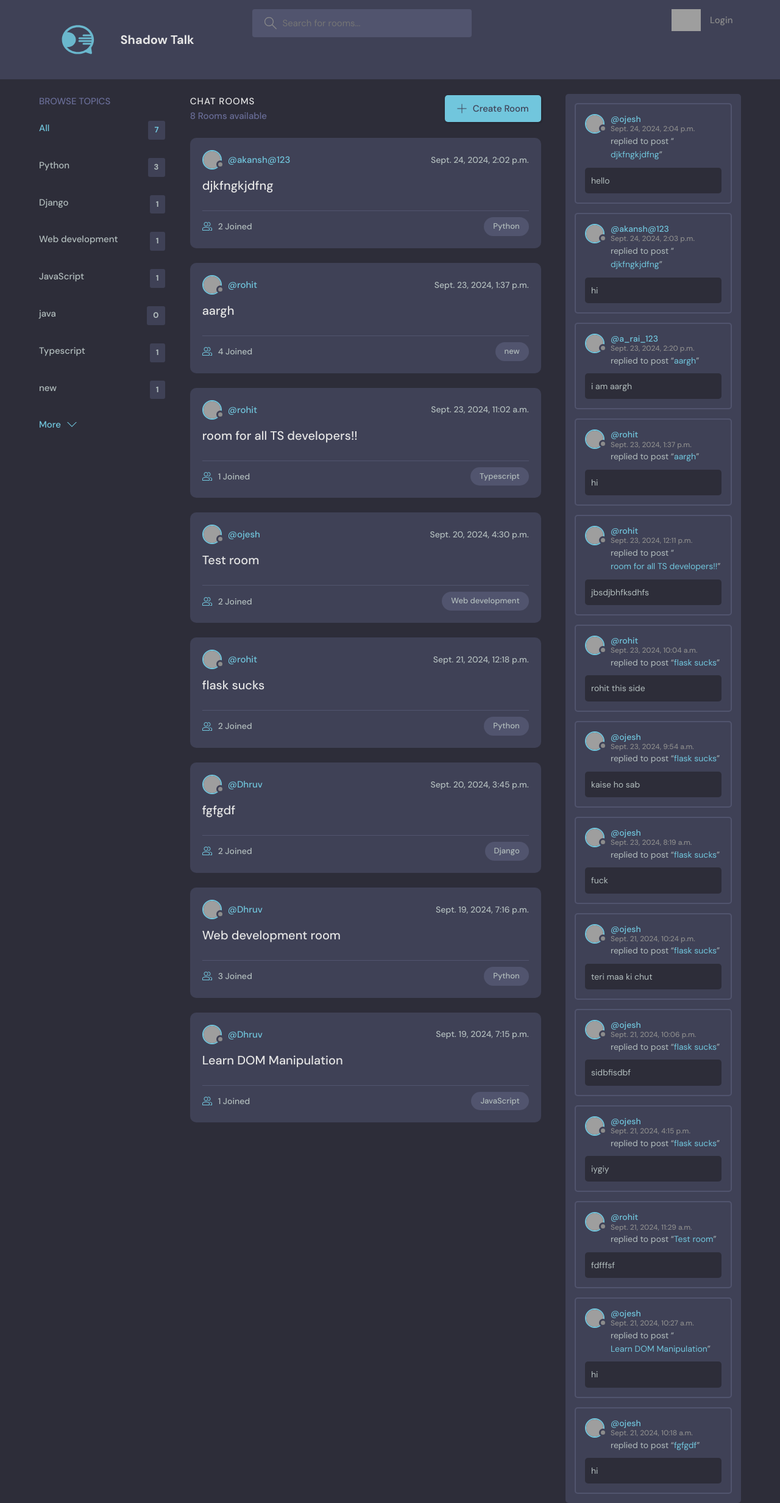
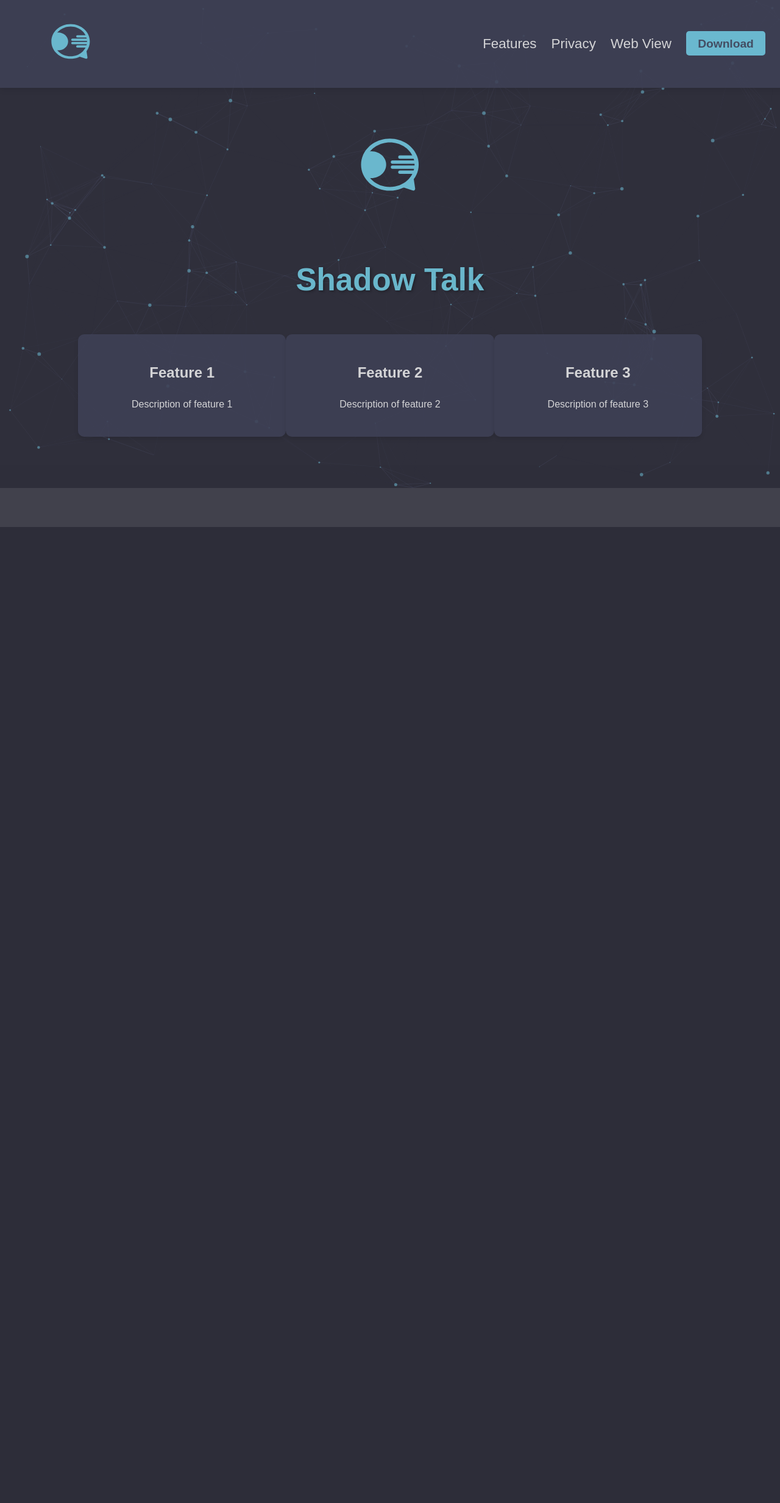
Before and after one commit to PixelEngineers/ShadowTalk, a Django app: page / in a window 1280 px wide. Shown: the whole page at 61% size. After the commit the page ends 864 px from the top, so only its background shows below. Run offline with Django 4.2, Linux system fonts and the light colour scheme; data comes from the database, SQL or seed files in the repository; both versions use the stored data as it was after the commit; parts of the project's set-up code (start-up, migrations or seed data) failed here and were passed over; grey boxes are pictures that could not be loaded.

Commit message:
Added landing page , fixed some bugs

```diff
--- /dev/null
+++ b/base/templates/base/landing_page.html
@@ -0,0 +1,61 @@
+<!DOCTYPE html>
+<html lang="en">
+<head>
+    <meta charset="UTF-8">
+    <meta name="viewport" content="width=device-width, initial-scale=1.0">
+    <title>Shadow Talk</title>
+    <link rel="stylesheet" href="/static/styles/landing.css">
+</head>
+<body>
+    <div id="particles-js"></div>
+
+    <nav class="navbar">
+        <div class="navbar__container">
+            <div class="logo">
+                <img src="/static/images/shadowtalk_logo.svg" alt="Shadow Talk Logo">
+            </div>
+            <ul class="navbar__menu">
+                <li class="dropdown">
+                    <a href="#" class="nav-item">Features</a>
+                    <ul class="dropdown-menu">
+                        <li><a href="#">Lorem</a></li>
+                        <li><a href="#">Ipsum 2</a></li>
+                        <li><a href="#">Solo 3</a></li>
+                    </ul>
+                </li>
+                <li><a href="#" class="nav-item">Privacy</a></li>
+                <li><a href="{% url 'login' %}" class="nav-item">Web View</a></li>
+                <li><a href="#" class="btn--download">Download</a></li>
+            </ul>
+        </div>
+    </nav>
+
+    <main class="content">
+        <div class="logo">
+            <img src="/static/images/shadowtalk_logo.svg" alt="Shadow Talk Logo">
+        </div>
+        <h1 class="title">Shadow Talk</h1>
+        <div class="features">
+            <div class="feature">
+                <h2>Feature 1</h2>
+                <p>Description of feature 1</p>
+            </div>
+            <div class="feature">
+                <h2>Feature 2</h2>
+                <p>Description of feature 2</p>
+            </div>
+            <div class="feature">
+                <h2>Feature 3</h2>
+                <p>Description of feature 3</p>
+            </div>
+        </div>
+    </main>
+
+    <script src="https://cdn.jsdelivr.net/particles.js/2.0.0/particles.min.js"></script>
+    <script>
+        particlesJS.load('particles-js', '/static/json/particles.json', function() {
+            console.log('particles.js loaded');
+        });
+    </script>
+</body>
+</html>
--- a/base/templates/base/login_register.html
+++ b/base/templates/base/login_register.html
@@ -105,7 +105,7 @@
 
         <div class="auth__action">
           <p>Already signed up yet?</p>
-          <a href="{% url 'login' %}" class="btn btn--link">Sign Up</a>
+          <a href="{% url 'login' %}" class="btn btn--link">Login</a>
         </div>
       </div>
     </div>
--- a/base/urls.py
+++ b/base/urls.py
@@ -6,7 +6,7 @@ urlpatterns=[
     path('login/',views.loginPage,name='login'),
     path('logout/',views.logoutUser,name='logout'),
     path('register/',views.registerPage,name='register'),
-    path('',views.home, name='home'),
+    path('home/',views.home, name='home'),
     path('room/<str:pk>/', views.room, name='room'),
     path('profile/<str:pk>/',views.userProfile,name='user-profile'),
     path('create-room/',views.createRoom,name="create-room"),
@@ -15,6 +15,7 @@ urlpatterns=[
     path('delete-message/<str:pk>/',views.deleteMessage,name="delete-message"),
     path('edit-message/<str:pk>/',views.editMessage,name="edit-message"),
     path('update-user/',views.updateUser,name="update-user"),
+    path('',views.land, name='landing-page'),
 
 
 ]
--- a/base/views.py
+++ b/base/views.py
@@ -8,7 +8,6 @@ from .forms import RoomForm,UserForm
 from django.contrib import messages
 from django.contrib.auth.decorators import login_required
 from django.contrib.auth.forms import UserCreationForm
-from ..database import useDatabase as db
 
 # Create your views here.
 
@@ -40,9 +39,12 @@ def loginPage(request):
     context={'page':page}
     return render(request, 'base/login_register.html',context)
 
+
+@login_required(login_url='/login')
 def logoutUser(request):
     logout(request)
     return redirect('home')
+
 
 def registerPage(request):
     page='register'
@@ -59,6 +61,7 @@ def registerPage(request):
             messages.error(request,'An error occured during registration')
     return render(request,'base/login_register.html',{'form':form})
 
+@login_required(login_url='/login')
 def home(request):
     q=request.GET.get('q') if request.GET.get('q') != None else ''
 
@@ -77,6 +80,7 @@ def home(request):
     context={'rooms':rooms,'topics':topics,'room_count':room_count,'room_messages':room_messages}
     return render(request,'base/home.html',context)
 
+@login_required(login_url='/login')
 def room(request,pk):
     room=Room.objects.get(id=pk)
     room_messages=room.message_set.all().order_by('created') #all the set of messages in that room
@@ -196,3 +200,8 @@ def updateUser(request):
             return redirect('user-profile',pk=user.id)
 
     return render(request,'base/update-user.html',{'form':form})
+
+
+
+def land(request):
+    return render(request,'base/landing_page.html')
--- a/database/__init__.py
+++ b/database/__init__.py
@@ -52,9 +52,3 @@ class DatabaseInterop:
   def request_send(self, from_id: str, to_id: str) -> bool: pass
   def request_exists(self, from_id: str, to_id: str) -> bool: pass
   def request_cancel(self, from_id: str, to_id: str) -> bool: pass
-
-useDatabase: DatabaseInterop = FileDatabase(
-  "file_db/users.dat",
-  "file_db/group.dat",
-  "file_db/messages.dat"
-)
--- /dev/null
+++ b/static/styles/landing.css
@@ -0,0 +1,227 @@
+body, html {
+    margin: 0;
+    padding: 0;
+    width: 100%;
+    height: 100%;
+    background-color: var(--color-bg);
+    font-family: 'Raleway', sans-serif;
+    font-size: 16px;
+    line-height: 1.6;
+    -webkit-font-smoothing: antialiased;
+    -moz-osx-font-smoothing: grayscale;
+}
+
+:root {
+    --color-main: rgba(113, 198, 221, 0.9);
+    --color-main-light: rgba(225, 246, 251, 0.9);
+    --color-dark: rgba(63, 65, 86, 0.9);
+    --color-dark-medium: rgba(81, 84, 110, 0.9);
+    --color-dark-light: rgba(105, 109, 151, 0.9);
+    --color-light: rgba(229, 229, 229, 0.9);
+    --color-gray: rgba(139, 139, 139, 0.9);
+    --color-light-gray: rgba(178, 189, 189, 0.9);
+    --color-bg: rgba(45, 45, 57, 0.9);
+}
+
+#particles-js {
+    position: fixed;
+    width: 100%;
+    height: 100%;
+    top: 0;
+    left: 0;
+    z-index: 1;
+}
+
+.navbar {
+    width: 100%;
+    background-color: var(--color-dark);
+    position: fixed;
+    top: 0;
+    z-index: 100;
+    padding: 0.5rem 1rem; /* Reduced padding */
+    box-shadow: 0 2px 10px rgba(0, 0, 0, 0.1);
+}
+
+.navbar__container {
+    display: flex;
+    justify-content: space-between;
+    align-items: center;
+    max-width: 1200px;
+    margin: 0 auto;
+}
+
+.navbar .logo {
+    margin-right: auto;
+}
+
+.navbar .logo img {
+    width: 120px; /* Reduced logo size */
+    height: auto;
+}
+
+.navbar__menu {
+    display: flex;
+    align-items: center;
+    list-style: none;
+    margin: 0;
+    padding: 0;
+}
+
+.navbar__menu li {
+    margin-left: 1.5rem; /* Reduced margin */
+}
+
+.nav-item {
+    color: var(--color-light);
+    font-size: 1.4rem; /* Reduced font size */
+    text-decoration: none;
+    transition: color 0.3s ease;
+}
+
+.nav-item:hover {
+    color: var(--color-main);
+}
+
+.dropdown {
+    position: relative;
+}
+
+.dropdown-menu {
+    display: none;
+    position: absolute;
+    background-color: var(--color-dark-light);
+    top: 100%;
+    left: 0;
+    padding: 0.8rem;
+    border-radius: 5px;
+    list-style: none;
+    box-shadow: 0 4px 6px rgba(0, 0, 0, 0.1);
+}
+
+.dropdown:hover .dropdown-menu {
+    display: block;
+}
+
+.dropdown-menu li {
+    margin: 0;
+}
+
+.dropdown-menu li a {
+    color: var(--color-light);
+    text-decoration: none;
+    font-size: 1.2rem; /* Reduced font size */
+    display: block;
+    padding: 0.4rem 0.8rem;
+    transition: background-color 0.3s ease;
+}
+
+.dropdown-menu li a:hover {
+    background-color: var(--color-dark-medium);
+}
+
+.btn--download {
+    background-color: var(--color-main);
+    color: var(--color-dark);
+    padding: 0.6rem 1.2rem; /* Reduced padding */
+    border-radius: 5px;
+    text-decoration: none;
+    font-weight: bold;
+    font-size: 1.2rem; /* Reduced font size */
+    transition: background-color 0.3s ease, transform 0.3s ease;
+}
+
+.btn--download:hover {
+    background-color: var(--color-main-light);
+    transform: translateY(-2px);
+}
+
+.content {
+    display: flex;
+    flex-direction: column;
+    align-items: center;
+    justify-content: center;
+    min-height: 100vh;
+    text-align: center;
+    color: var(--color-light);
+    padding-top: 4rem; /* Reduced padding */
+    position: relative;
+    z-index: 2;
+}
+
+.content .logo {
+    display: flex;
+    justify-content: center;
+    width: 100%;
+    margin-bottom: 1.5rem; /* Reduced margin */
+}
+
+.content .logo img {
+    max-width: 180px; /* Reduced logo size */
+    height: auto;
+}
+
+.title {
+    font-size: 3.2rem; /* Reduced font size */
+    font-weight: 700;
+    color: var(--color-main);
+    margin-bottom: 1.5rem; /* Reduced margin */
+    text-shadow: 2px 2px 4px rgba(0, 0, 0, 0.3);
+}
+
+.features {
+  display: flex;
+  justify-content: space-around;
+  width: 80%;
+  max-width: 1200px;
+  margin-top: 1.5rem;
+}
+
+.feature {
+  background-color: var(--color-dark);
+  border-radius: 10px;
+  padding: 1.5rem;
+  width: 30%;
+  box-shadow: 0 4px 6px rgba(0, 0, 0, 0.1);
+  transition: transform 0.3s ease, box-shadow 0.3s ease;
+  margin-bottom: 2rem; /* Increased spacing */
+}
+
+.feature:hover {
+    transform: translateY(-5px);
+    box-shadow: 0 6px 8px rgba(0, 0, 0, 0.2);
+}
+
+@media (max-width: 768px) {
+    .navbar__menu {
+        flex-direction: column;
+        align-items: flex-start;
+    }
+
+    .navbar__menu li {
+        margin: 0.8rem 0; /* Reduced margin */
+    }
+
+    .dropdown-menu {
+        position: static;
+        display: none;
+        width: 100%;
+    }
+
+    .dropdown:hover .dropdown-menu {
+        display: block;
+    }
+
+    .features {
+        flex-direction: column;
+        align-items: center;
+    }
+
+    .feature {
+        width: 80%;
+        margin-bottom: 1.5rem; /* Reduced margin */
+    }
+
+    .title {
+        font-size: 2.2rem; /* Reduced font size for mobile */
+    }
+}
--- a/static/styles/style.css
+++ b/static/styles/style.css
@@ -129,6 +129,22 @@ a {
   border: none;
   outline: none;
   cursor: pointer;
+}
+
+.btn--login {
+  background-color: var(--color-main);
+  color: var(--color-dark);
+  padding: 0.6rem 1.2rem; /* Reduced padding */
+  border-radius: 5px;
+  text-decoration: none;
+  font-weight: bold;
+  font-size: 1.2rem; /* Reduced font size */
+  transition: background-color 0.3s ease, transform 0.3s ease;
+}
+
+.btn--login:hover {
+  background-color: var(--color-main-light);
+  transform: translateY(-2px);
 }
 
 .avatar {
--- a/templates/main.html
+++ b/templates/main.html
@@ -11,6 +11,7 @@
   </head>
 
   <body>
+
 
     {% include 'navbar.html' %}
 
--- a/templates/navbar.html
+++ b/templates/navbar.html
@@ -1,31 +1,44 @@
 {% load static %}
 <header class="header header--loggedIn">
-    <div class="container">
-      <a href="{% url 'home' %}" class="header__logo">
+  <div class="container">
+    {% if request.user.is_authenticated %}
+    <a href="{% url 'home' %}" class="header__logo">
+      {% else %}
+      <a href="{% url 'landing-page' %}" class="header__logo">
+        {% endif %}
         <!-- <img src="{% static 'images/shadowtalk_logo.svg' %}" /> -->
         <svg height="10rem" viewBox="0 0 118 118" fill="none" xmlns="http://www.w3.org/2000/svg">
-          <path d="M86.0659 84.5642C86.2889 86.0432 84.8689 87.2346 83.4512 86.7582L73.0393 83.2596C71.2667 82.664 71.2083 80.1782 72.9509 79.5L76.7754 78.0114C77.1641 77.8601 77.4958 77.5911 77.724 77.242L80.7358 72.6353C81.7411 71.0977 84.1136 71.6151 84.3875 73.4316L86.0659 84.5642Z" fill="#6AB7CD"/>
-          <path d="M89.8576 58.9357C89.8576 74.3641 75.9784 86.8713 58.8576 86.8713C41.7368 86.8713 27.8576 74.3641 27.8576 58.9357C27.8576 43.5072 41.7368 31 58.8576 31C75.9784 31 89.8576 43.5072 89.8576 58.9357ZM32.2986 58.9357C32.2986 72.1539 44.1895 82.8693 58.8576 82.8693C73.5257 82.8693 85.4166 72.1539 85.4166 58.9357C85.4166 45.7175 73.5257 35.002 58.8576 35.002C44.1895 35.002 32.2986 45.7175 32.2986 58.9357Z" fill="#6AB7CD"/>
-          <path d="M54.8576 58.9357C54.8576 66.8988 47.6942 73.3542 38.8576 73.3542C30.021 73.3542 29.3576 66.8988 29.3576 58.9357C29.3576 50.9727 30.021 44.5173 38.8576 44.5173C47.6942 44.5173 54.8576 50.9727 54.8576 58.9357Z" fill="#6AB7CD"/>
-          <rect x="67.8576" y="49.0229" width="20" height="3.6046" rx="1.8023" fill="#6AB7CD"/>
-          <rect x="67.8576" y="65.2437" width="20" height="3.6046" rx="1.8023" fill="#6AB7CD"/>
-          <rect x="59.8576" y="54.4299" width="28" height="3.6046" rx="1.8023" fill="#6AB7CD"/>
-          <rect x="59.8576" y="59.8369" width="28" height="3.6046" rx="1.8023" fill="#6AB7CD"/>
-          </svg>
+          <path
+            d="M86.0659 84.5642C86.2889 86.0432 84.8689 87.2346 83.4512 86.7582L73.0393 83.2596C71.2667 82.664 71.2083 80.1782 72.9509 79.5L76.7754 78.0114C77.1641 77.8601 77.4958 77.5911 77.724 77.242L80.7358 72.6353C81.7411 71.0977 84.1136 71.6151 84.3875 73.4316L86.0659 84.5642Z"
+            fill="#6AB7CD" />
+          <path
+            d="M89.8576 58.9357C89.8576 74.3641 75.9784 86.8713 58.8576 86.8713C41.7368 86.8713 27.8576 74.3641 27.8576 58.9357C27.8576 43.5072 41.7368 31 58.8576 31C75.9784 31 89.8576 43.5072 89.8576 58.9357ZM32.2986 58.9357C32.2986 72.1539 44.1895 82.8693 58.8576 82.8693C73.5257 82.8693 85.4166 72.1539 85.4166 58.9357C85.4166 45.7175 73.5257 35.002 58.8576 35.002C44.1895 35.002 32.2986 45.7175 32.2986 58.9357Z"
+            fill="#6AB7CD" />
+          <path
+            d="M54.8576 58.9357C54.8576 66.8988 47.6942 73.3542 38.8576 73.3542C30.021 73.3542 29.3576 66.8988 29.3576 58.9357C29.3576 50.9727 30.021 44.5173 38.8576 44.5173C47.6942 44.5173 54.8576 50.9727 54.8576 58.9357Z"
+            fill="#6AB7CD" />
+          <rect x="67.8576" y="49.0229" width="20" height="3.6046" rx="1.8023" fill="#6AB7CD" />
+          <rect x="67.8576" y="65.2437" width="20" height="3.6046" rx="1.8023" fill="#6AB7CD" />
+          <rect x="59.8576" y="54.4299" width="28" height="3.6046" rx="1.8023" fill="#6AB7CD" />
+          <rect x="59.8576" y="59.8369" width="28" height="3.6046" rx="1.8023" fill="#6AB7CD" />
+        </svg>
 
         <h1>Shadow Talk</h1>
       </a>
+      {% if request.user.is_authenticated %}
       <form class="header__search" method="GET" action="{% url 'home' %}">
         <label>
           <svg version="1.1" xmlns="http://www.w3.org/2000/svg" width="32" height="32" viewBox="0 0 32 32">
             <title>search</title>
             <path
-              d="M32 30.586l-10.845-10.845c1.771-2.092 2.845-4.791 2.845-7.741 0-6.617-5.383-12-12-12s-12 5.383-12 12c0 6.617 5.383 12 12 12 2.949 0 5.649-1.074 7.741-2.845l10.845 10.845 1.414-1.414zM12 22c-5.514 0-10-4.486-10-10s4.486-10 10-10c5.514 0 10 4.486 10 10s-4.486 10-10 10z"
-            ></path>
+              d="M32 30.586l-10.845-10.845c1.771-2.092 2.845-4.791 2.845-7.741 0-6.617-5.383-12-12-12s-12 5.383-12 12c0 6.617 5.383 12 12 12 2.949 0 5.649-1.074 7.741-2.845l10.845 10.845 1.414-1.414zM12 22c-5.514 0-10-4.486-10-10s4.486-10 10-10c5.514 0 10 4.486 10 10s-4.486 10-10 10z">
+            </path>
           </svg>
           <input name="q" placeholder="Search for rooms..." />
         </label>
       </form>
+      {% endif %}
+
       <nav class="header__menu">
 
 
@@ -51,40 +64,37 @@
 
 
         <!-- Not Logged In -->
-        <a href="{% url 'login' %}">
-          <img src="./assets/avatar.svg" />
-          <p>Login</p>
-        </a>
+        <a href="{% url 'login' %}" background-color: var(--color-main) color: var(--color-dark) padding: 0.6rem 1.2rem
+          border-radius: 5px text-decoration: none font-weight: bold font-size: 1.2rem transition: background-color 0.3s
+          ease transform 0.3s ease>Login</a>
 
 
         {% endif %}
 
         <div class="dropdown-menu">
-          <a href="{% url 'update-user' %}" class="dropdown-link"
-            ><svg version="1.1" xmlns="http://www.w3.org/2000/svg" width="32" height="32" viewBox="0 0 32 32">
+          <a href="{% url 'update-user' %}" class="dropdown-link"><svg version="1.1" xmlns="http://www.w3.org/2000/svg"
+              width="32" height="32" viewBox="0 0 32 32">
               <title>tools</title>
               <path
-                d="M27.465 32c-1.211 0-2.35-0.471-3.207-1.328l-9.392-9.391c-2.369 0.898-4.898 0.951-7.355 0.15-3.274-1.074-5.869-3.67-6.943-6.942-0.879-2.682-0.734-5.45 0.419-8.004 0.135-0.299 0.408-0.512 0.731-0.572 0.32-0.051 0.654 0.045 0.887 0.277l5.394 5.395 3.586-3.586-5.394-5.395c-0.232-0.232-0.336-0.564-0.276-0.887s0.272-0.596 0.572-0.732c2.552-1.152 5.318-1.295 8.001-0.418 3.274 1.074 5.869 3.67 6.943 6.942 0.806 2.457 0.752 4.987-0.15 7.358l9.392 9.391c0.844 0.842 1.328 2.012 1.328 3.207-0 2.5-2.034 4.535-4.535 4.535zM15.101 19.102c0.26 0 0.516 0.102 0.707 0.293l9.864 9.863c0.479 0.479 1.116 0.742 1.793 0.742 1.398 0 2.535-1.137 2.535-2.535 0-0.668-0.27-1.322-0.742-1.793l-9.864-9.863c-0.294-0.295-0.376-0.74-0.204-1.119 0.943-2.090 1.061-4.357 0.341-6.555-0.863-2.631-3.034-4.801-5.665-5.666-1.713-0.561-3.468-0.609-5.145-0.164l4.986 4.988c0.391 0.391 0.391 1.023 0 1.414l-5 5c-0.188 0.188-0.441 0.293-0.707 0.293s-0.52-0.105-0.707-0.293l-4.987-4.988c-0.45 1.682-0.397 3.436 0.164 5.146 0.863 2.631 3.034 4.801 5.665 5.666 2.2 0.721 4.466 0.604 6.555-0.342 0.132-0.059 0.271-0.088 0.411-0.088z"
-              ></path>
+                d="M27.465 32c-1.211 0-2.35-0.471-3.207-1.328l-9.392-9.391c-2.369 0.898-4.898 0.951-7.355 0.15-3.274-1.074-5.869-3.67-6.943-6.942-0.879-2.682-0.734-5.45 0.419-8.004 0.135-0.299 0.408-0.512 0.731-0.572 0.32-0.051 0.654 0.045 0.887 0.277l5.394 5.395 3.586-3.586-5.394-5.395c-0.232-0.232-0.336-0.564-0.276-0.887s0.272-0.596 0.572-0.732c2.552-1.152 5.318-1.295 8.001-0.418 3.274 1.074 5.869 3.67 6.943 6.942 0.806 2.457 0.752 4.987-0.15 7.358l9.392 9.391c0.844 0.842 1.328 2.012 1.328 3.207-0 2.5-2.034 4.535-4.535 4.535zM15.101 19.102c0.26 0 0.516 0.102 0.707 0.293l9.864 9.863c0.479 0.479 1.116 0.742 1.793 0.742 1.398 0 2.535-1.137 2.535-2.535 0-0.668-0.27-1.322-0.742-1.793l-9.864-9.863c-0.294-0.295-0.376-0.74-0.204-1.119 0.943-2.090 1.061-4.357 0.341-6.555-0.863-2.631-3.034-4.801-5.665-5.666-1.713-0.561-3.468-0.609-5.145-0.164l4.986 4.988c0.391 0.391 0.391 1.023 0 1.414l-5 5c-0.188 0.188-0.441 0.293-0.707 0.293s-0.52-0.105-0.707-0.293l-4.987-4.988c-0.45 1.682-0.397 3.436 0.164 5.146 0.863 2.631 3.034 4.801 5.665 5.666 2.2 0.721 4.466 0.604 6.555-0.342 0.132-0.059 0.271-0.088 0.411-0.088z">
+              </path>
             </svg>
-            Settings</a
-          >
-          <a href="{% url 'logout' %}" class="dropdown-link"
-            ><svg version="1.1" xmlns="http://www.w3.org/2000/svg" width="32" height="32" viewBox="0 0 32 32">
+            Settings</a>
+          <a href="{% url 'logout' %}" class="dropdown-link"><svg version="1.1" xmlns="http://www.w3.org/2000/svg"
+              width="32" height="32" viewBox="0 0 32 32">
               <title>sign-out</title>
               <path
-                d="M3 0h22c0.553 0 1 0 1 0.553l-0 3.447h-2v-2h-20v28h20v-2h2l0 3.447c0 0.553-0.447 0.553-1 0.553h-22c-0.553 0-1-0.447-1-1v-30c0-0.553 0.447-1 1-1z"
-              ></path>
+                d="M3 0h22c0.553 0 1 0 1 0.553l-0 3.447h-2v-2h-20v28h20v-2h2l0 3.447c0 0.553-0.447 0.553-1 0.553h-22c-0.553 0-1-0.447-1-1v-30c0-0.553 0.447-1 1-1z">
+              </path>
               <path
-                d="M21.879 21.293l1.414 1.414 6.707-6.707-6.707-6.707-1.414 1.414 4.293 4.293h-14.172v2h14.172l-4.293 4.293z"
-              ></path>
+                d="M21.879 21.293l1.414 1.414 6.707-6.707-6.707-6.707-1.414 1.414 4.293 4.293h-14.172v2h14.172l-4.293 4.293z">
+              </path>
             </svg>
-            Logout</a
-          >
+            Logout</a>
         </div>
       </nav>
-    </div>
-  </header>
+  </div>
+</header>
 
 
 
```
Also changed, not shown: static/json/particles.json (added, +101 -0 lines), db.sqlite3, main.py (line endings or trailing spaces).
